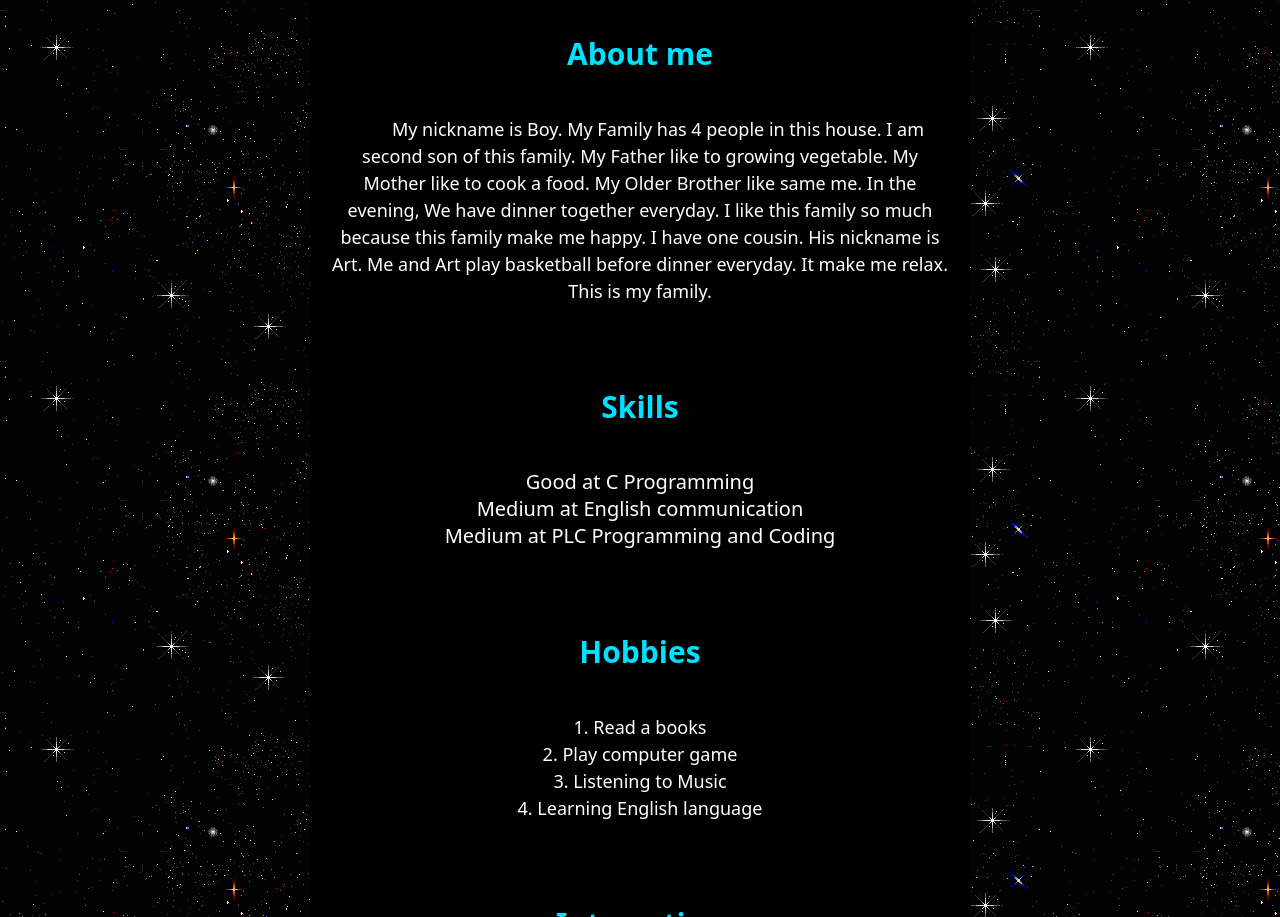
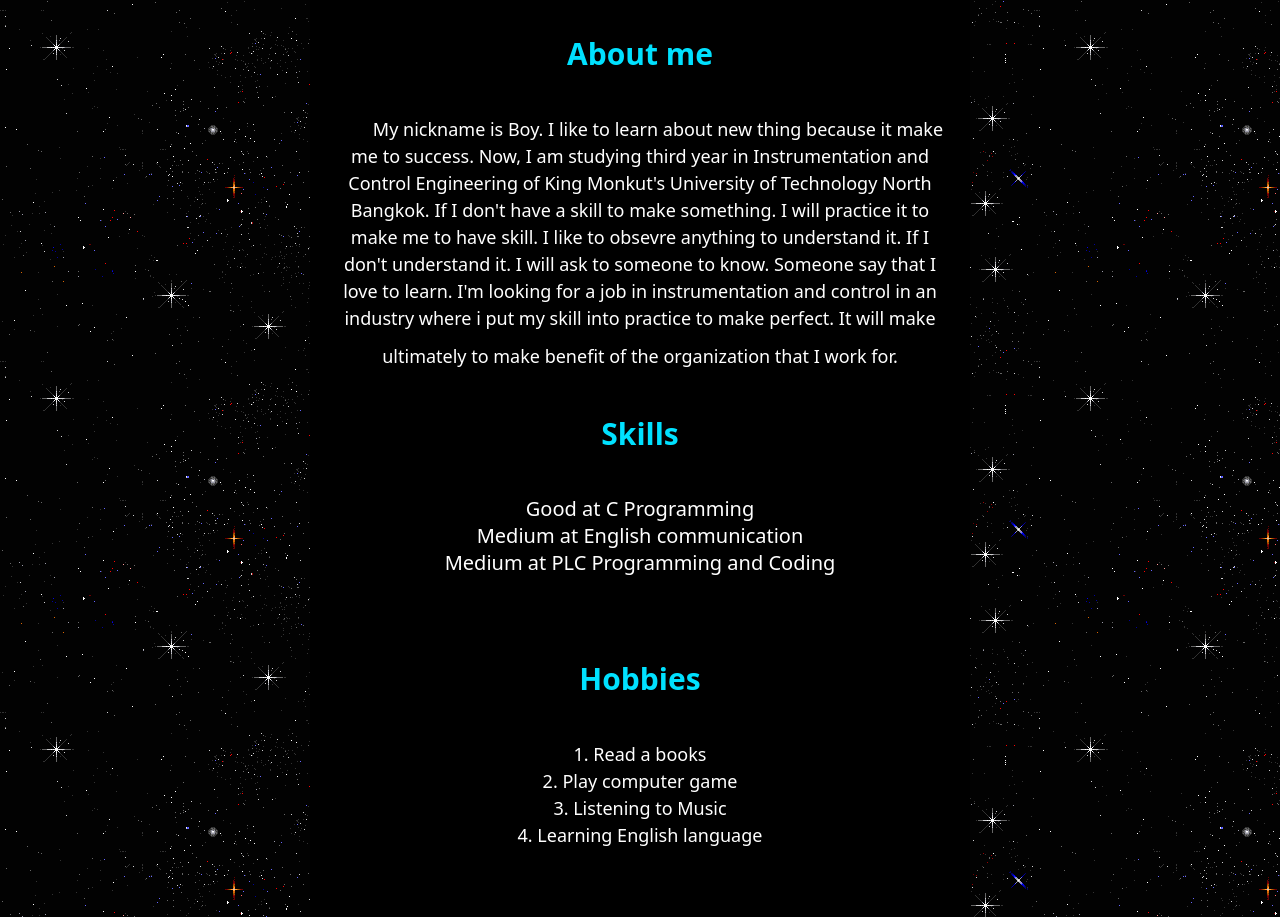
Before and after one commit to thammaratinphuk/boy-thammarat.github.io, a plain HTML site: page index.html in a window 1280 px wide. Shown: the part 1027-1944 px from the top of the page. Drawn offline with Linux system fonts and the light colour scheme.

Commit message:
Change detail of about me

```diff
--- a/index.html
+++ b/index.html
@@ -101,18 +101,16 @@
                     </div3>
                     <div4 style="color:white;font-family: system-ui;font-weight: 300;font-size:18px;text-align:justify;">
                         &emsp;&emsp;My nickname is Boy.
-                        My Family has 4 people in this house.
-                        I am second son of this family.
-                        My Father like to growing vegetable.
-                        My Mother like to cook a food.
-                        My Older Brother like same me.
-                        In the evening, We have dinner together everyday.
-                        I like this family so much because this family make me happy.
-                        I have one cousin.
-                        His nickname is Art.
-                        Me and Art play basketball before dinner everyday.
-                        It make me relax.
-                        This is my family.<br>
+                        I like to learn about new thing because it make me to success.
+                        Now, I am studying third year in Instrumentation and Control Engineering of King Monkut's University of Technology North Bangkok.
+                        If I don't have a skill to make something.
+                        I will practice it to make me to have skill.
+                        I like to obsevre anything to understand it.
+                        If I don't understand it.
+                        I will ask to someone to know.
+                        Someone say that I love to learn.
+                        I'm looking for a job in instrumentation and control in an industry where i put my skill into practice to make perfect.
+                        It will make ultimately to make benefit of the organization that I work for.
                     </div4>
                     <div5 style="color:rgb(0, 225, 255);font-family: system-ui;font-weight: 600;;font-size:30px;text-align:center;">
                         <br><br>Skills<br><br>
```
